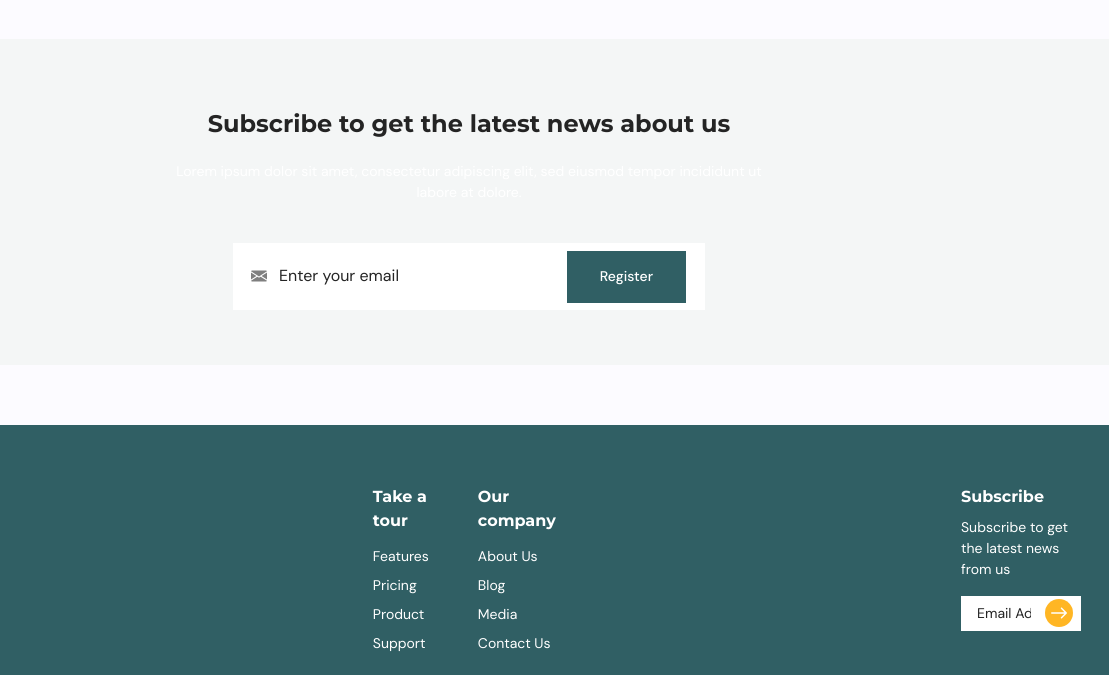
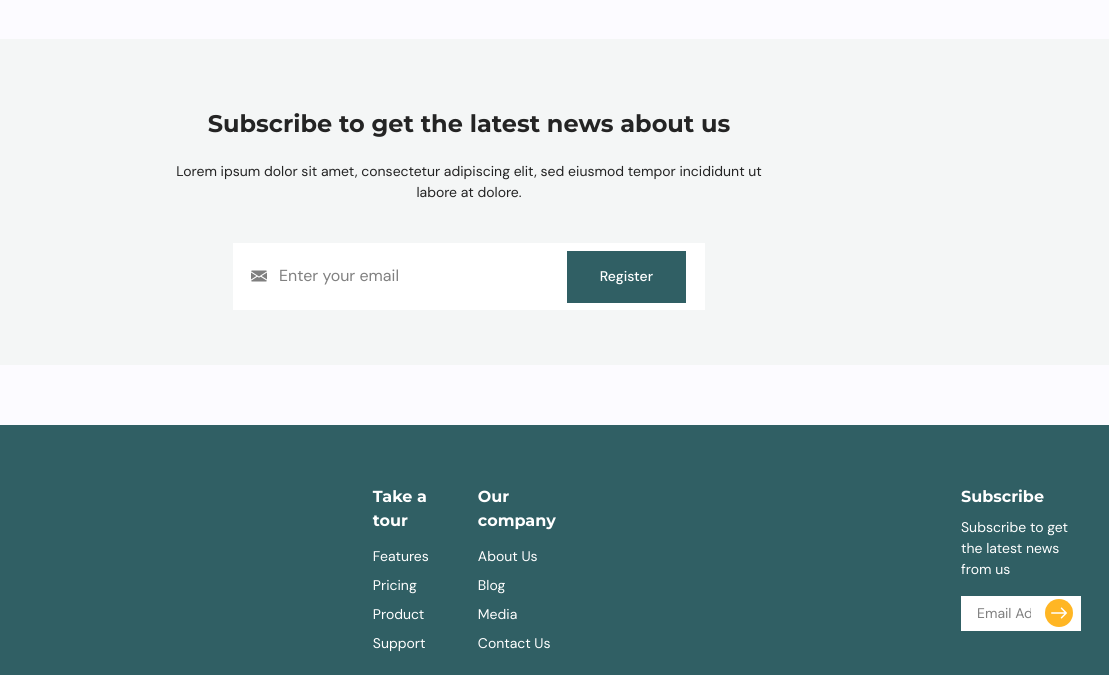
Before and after one commit to lubaaabul/frontend-project, a website built with Vite: page index.html in a window 1280 px wide. Shown: the part 4092-4767 px from the top of the page, 171-1280 px from the left. Built offline with nearby package versions, Linux system fonts and the light colour scheme.

Commit message:
color changes

```diff
--- a/src/styles/colors/colors.css
+++ b/src/styles/colors/colors.css
@@ -7,6 +7,7 @@
   --color-off-white: #fcfbff;
   --color-tealish-white: #f4f6f6;
   --color-seawave: #305f64;
+  --color-cyan: #1a5151;
   --color-dark-cyan: #154444;
   --color-gray-muted: #505977;
   --color-gray-medium: #b6afaf;
@@ -18,4 +19,5 @@
   --color-darker-cyan: #013030;
   --color-dark-seawave: #1c4b50;
   --color-light-teal: #91bbbb;
+  --color-dark-gray: #282c2c;
 }
--- a/src/styles/colors/dark.css
+++ b/src/styles/colors/dark.css
@@ -2,22 +2,22 @@
   color-scheme: dark;
 
   /* text group */
-  --text-primary: var(--color-white); /* done */
-  --text-secondary: var(--color-muted-teal);
+  --text-primary: var(--color-white);
+  --text-secondary: var(--color-cyan);
   --text-tertiary: var(--color-seawave);
-  --text-quaternary: var(--color-off-white); /* done */
-  --text-inverse: var(--color-black); /* done */
+  --text-quaternary: var(--color-off-white);
+  --text-inverse: var(--color-black);
   --text-contrast: var(--color-white);
 
   /* background group */
-  --background-page: var(--color-black); /* done */
-  --background-primary: var(--color-darker-cyan);
+  --background-page: var(--color-dark-gray);
+  --background-primary: var(--color-cyan);
   --background-secondary: var(--color-white);
   --background-tertiary: var(--color-muted-teal);
-  --background-quaternary: var(--color-darker-seawave);
+  --background-quaternary: var(--color-dark-seawave);
 
   /* footer group */
-  --footer-primary: var(--color-dark-seawave);
+  --footer-primary: var(--color-darker-seawave);
   --footer-accent: var(--color-light-seawave);
 
   /* button group */
@@ -26,18 +26,18 @@
   --button-tertiary: var(--color-seawave);
 
   /* hover group */
-  --button-primary-hover: var(--color-darker-cyan);
+  --button-primary-hover: var(--color-cyan);
   --button-secondary-hover: var(--color-gray-medium);
   --button-tertiary-hover: var(--color-dark-seawave);
-  --button-text-hover: var(--color-white); /* done */
+  --button-text-hover: var(--color-white);
 
   /* form group */
   --input-background: var(--color-white);
   --input-text: var(--color-black);
-  --input-placeholder: var(--color-gray-text);
+  --input-placeholder: var(--color-light-gray);
 
   /* else */
   --decor-primary: var(--color-light-mint);
-  --decor-secondary: var(--color-darker-cyan);
+  --decor-secondary: var(--color-cyan);
   --icon-primary: var(--color-white);
 }
--- a/src/styles/colors/light.css
+++ b/src/styles/colors/light.css
@@ -34,7 +34,7 @@
   /* form group */
   --input-background: var(--color-white);
   --input-text: var(--color-black);
-  --input-placeholder: var(--color-gray-text);
+  --input-placeholder: var(--color-light-gray);
 
   /* else */
   --decor-primary: var(--color-light-mint);
--- a/src/styles/components/subscribe-block.css
+++ b/src/styles/components/subscribe-block.css
@@ -11,7 +11,7 @@
 }
 
 .subscribe__text {
-  color: var(--text-contrast);
+  color: var(--text-primary);
   margin-bottom: 40px;
 }
 
@@ -75,5 +75,5 @@
 }
 
 .subscribe__button:hover {
-  background-color: var(--color-muted-teal);
+  background-color: var(--button-tertiary-hover);
 }
```
Also changed, not shown: src/styles/components/all-furniture.css.
